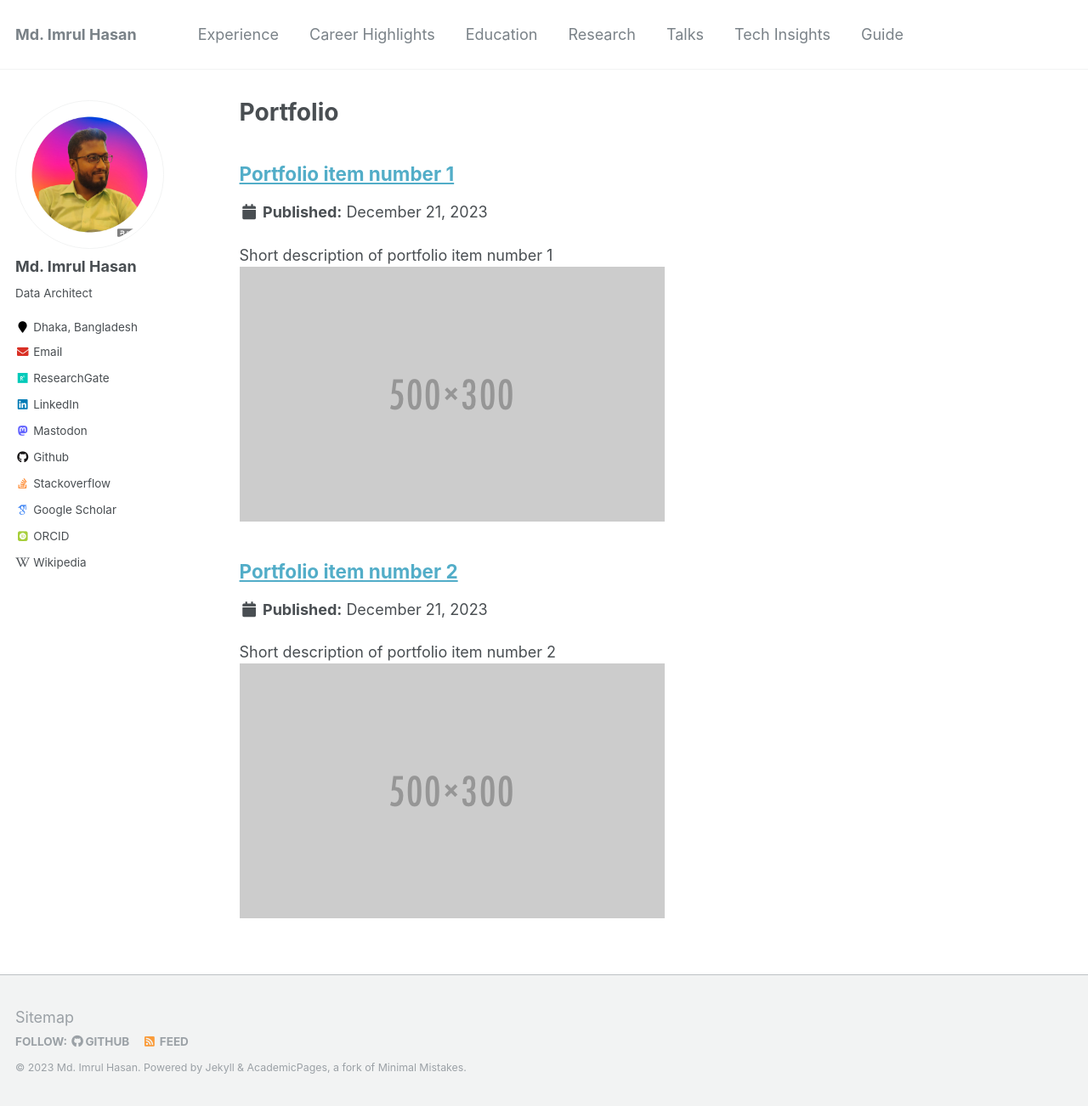
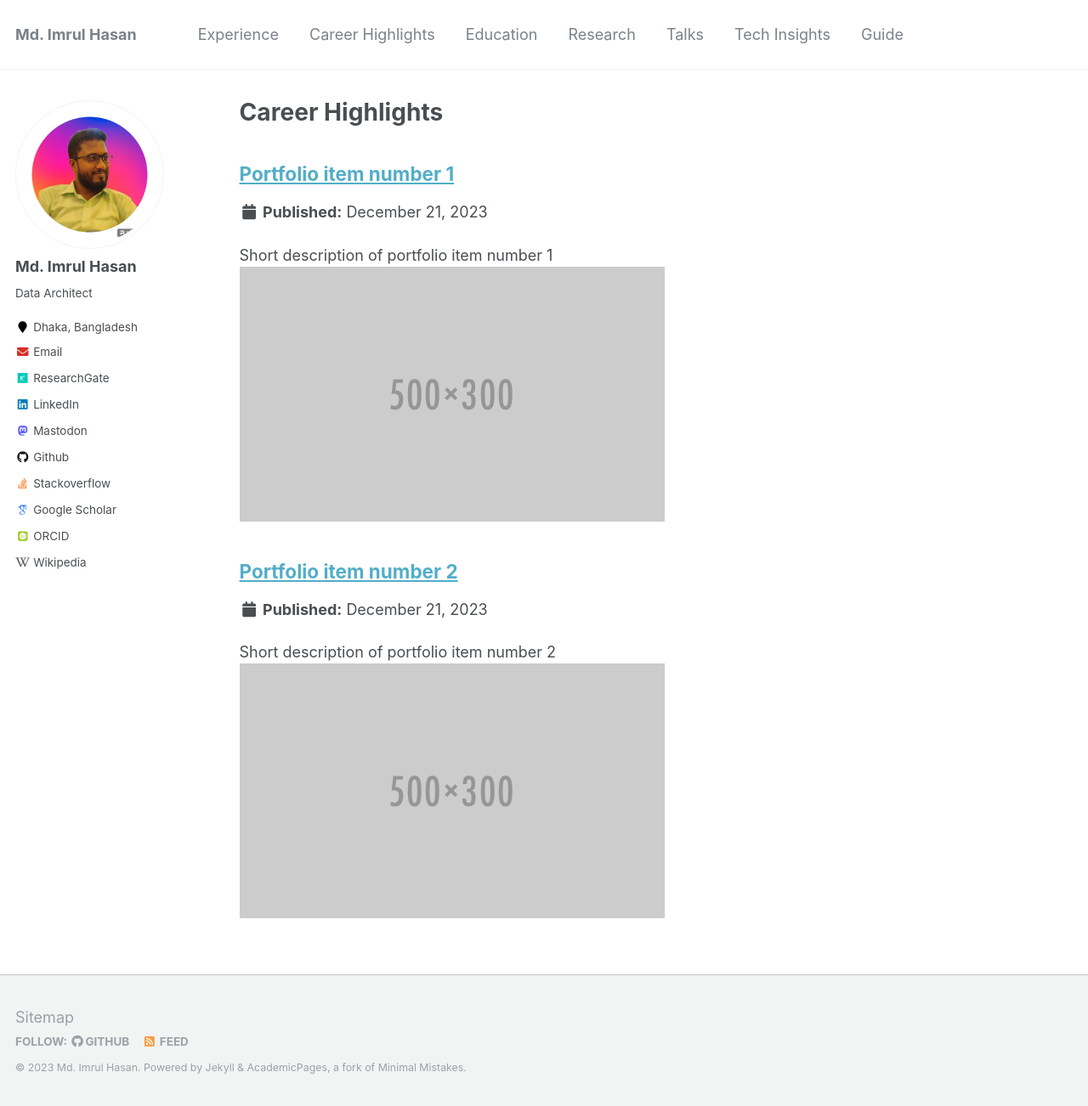
Before and after one commit to imrulhasandata/imrulhasandata, a Jekyll site: the page built from _pages/portfolio.html, in a window 1280 px wide and 1302 px high. Shown: the whole window at 85% size. Built offline with Jekyll 4.4.1, drawn with Linux system fonts in a browser that asks for light colours; some web fonts are replaced.

```diff
--- a/_data/navigation.yml
+++ b/_data/navigation.yml
@@ -4,13 +4,13 @@ main:
     url: /experience/
 
   - title: "Career Highlights"
-    url: /portfolio/
+    url: /career-highlights/
 
   - title: "Education"
     url: /education/
 
   - title: "Research"
-    url: /publications/
+    url: /research/
 
   - title: "Talks"
     url: /talks/
--- a/_pages/portfolio.html
+++ b/_pages/portfolio.html
@@ -1,7 +1,7 @@
 ---
 layout: archive
-title: "Portfolio"
-permalink: /portfolio/
+title: "Career Highlights"
+permalink: /career-highlights/
 author_profile: true
 ---
 
```
Also changed, not shown: _pages/publications.md (+2 -2 lines).
